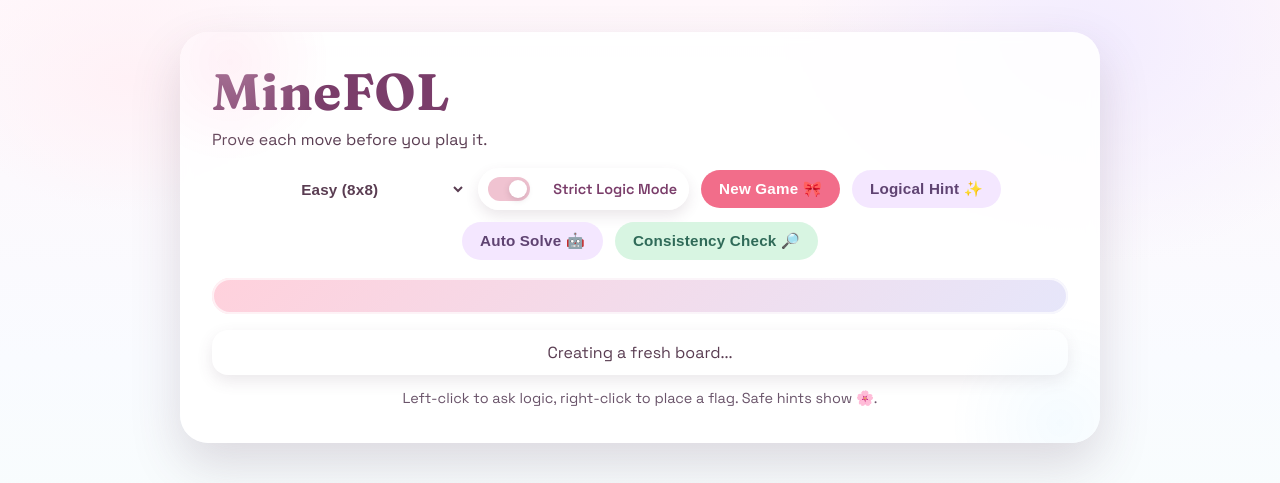
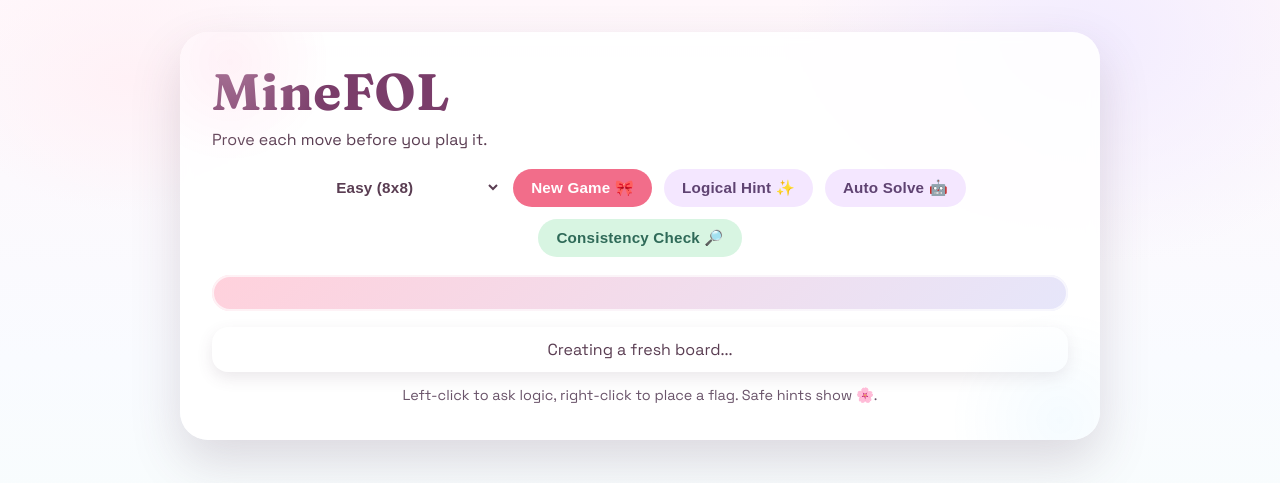
Before and after one commit to ioanaghi/Assignment_2_Ioana_Ghinet, a Flask app: page / in a window 1280 px wide. Shown: the top 483 px of the page. Run offline with Flask 3, Linux system fonts and the light colour scheme; data that the repository does not hold is empty.

Commit message:
change to strict logic

```diff
--- a/app.py
+++ b/app.py
@@ -90,9 +90,8 @@ def click_cell():
     if (r, c) in GAME.flags:
         return jsonify({"status": "blocked", "message": "Cell is flagged."})
 
-    guess = bool(data.get("allow_guess"))
     safe, _ = prove_safe(GAME, r, c)
-    if not safe and not guess:
+    if not safe:
         return jsonify(
             {
                 "status": "blocked",
--- a/static/main.js
+++ b/static/main.js
@@ -9,11 +9,6 @@ function setMsg(text) {
 function getDiff() {
     const select = document.getElementById('difficulty');
     return select ? select.value : 'easy';
-}
-
-function strictOn() {
-    const checkbox = document.getElementById('strict-mode');
-    return checkbox ? checkbox.checked : true;
 }
 
 async function newGame() {
@@ -98,7 +93,7 @@ function getClueColor(n) {
     return colors[n] || '#4a4a4a';
 }
 
-async function clickCell(r, c, guess = false) {
+async function clickCell(r, c) {
     const cell = document.getElementById(`c-${r}-${c}`);
     if (!cell || cell.classList.contains('revealed')) return;
     if (cell.classList.contains('flagged')) {
@@ -111,7 +106,7 @@ async function clickCell(r, c, guess = false) {
     const res = await fetch('/api/click', {
         method: 'POST',
         headers: {'Content-Type': 'application/json'},
-        body: JSON.stringify({r: r, c: c, allow_guess: guess})
+        body: JSON.stringify({r: r, c: c})
     });
     const data = await res.json();
 
@@ -132,15 +127,7 @@ async function clickCell(r, c, guess = false) {
 
     if (data.status === 'blocked') {
         if (data.reason === 'not_provable') {
-            if (strictOn()) {
-                setMsg('Strict mode: move blocked until logic can prove safety.');
-            } else {
-                setMsg('Logic is stuck. You can take a risky move.');
-                const shouldGuess = window.confirm('Logic cannot prove this is safe. Click OK to take a risky move.');
-                if (shouldGuess) {
-                    return clickCell(r, c, true);
-                }
-            }
+            setMsg('Move blocked: Prover9 cannot prove this is safe.');
         } else {
             setMsg(data.message || 'Move blocked.');
         }
--- a/static/styles.css
+++ b/static/styles.css
@@ -62,52 +62,6 @@ body {
     align-items: center;
     justify-content: center;
     margin-bottom: 18px;
-}
-
-label.toggle {
-    display: inline-flex;
-    align-items: center;
-    gap: 10px;
-    font-weight: 600;
-    font-size: 0.9rem;
-    color: var(--berry);
-    background: rgba(255, 255, 255, 0.7);
-    border-radius: 999px;
-    padding: 6px 12px 6px 6px;
-    box-shadow: 0 6px 14px rgba(90, 61, 82, 0.12);
-}
-
-.toggle input {
-    appearance: none;
-    width: 42px;
-    height: 24px;
-    background: #e6e1f2;
-    border-radius: 999px;
-    position: relative;
-    outline: none;
-    cursor: pointer;
-    transition: background 0.2s ease;
-}
-
-.toggle input::before {
-    content: "";
-    position: absolute;
-    width: 18px;
-    height: 18px;
-    border-radius: 50%;
-    background: #fff;
-    top: 3px;
-    left: 3px;
-    box-shadow: 0 2px 6px rgba(90, 61, 82, 0.2);
-    transition: transform 0.2s ease;
-}
-
-.toggle input:checked {
-    background: #f0c3d1;
-}
-
-.toggle input:checked::before {
-    transform: translateX(18px);
 }
 
 select,
--- a/templates/index.html
+++ b/templates/index.html
@@ -17,11 +17,6 @@
                 <option value="medium">Medium (10x10)</option>
                 <option value="hard">Hard (12x12)</option>
             </select>
-            <label class="toggle">
-                <input id="strict-mode" type="checkbox" checked>
-                <span class="toggle-ui"></span>
-                Strict Logic Mode
-            </label>
             <button id="new-game" class="btn-primary">New Game 🎀</button>
             <button id="hint" class="btn-secondary">Logical Hint ✨</button>
             <button id="solve" class="btn-secondary">Auto Solve 🤖</button>
```
